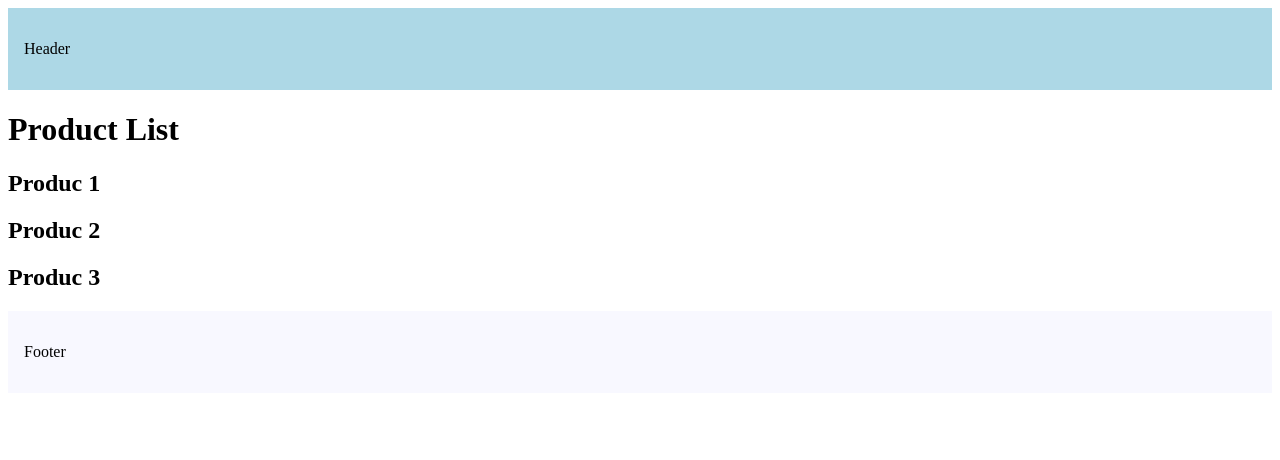
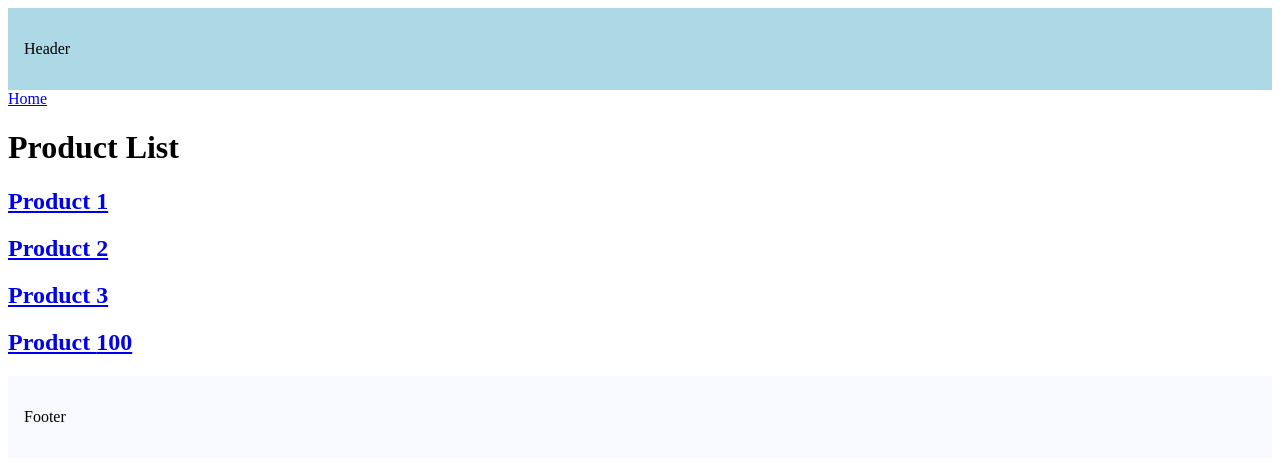
Before and after one commit to Atharvatathe/NextJs_codeevolution, a Next.js app in the folder routing-demo/: page /products in a window 1280 px wide. Shown: the top 460 px of the page. Built offline with nearby package versions, Linux system fonts and the light colour scheme.

Commit message:
Link navigation

```diff
--- a/routing-demo/src/app/products/page.tsx
+++ b/routing-demo/src/app/products/page.tsx
@@ -1,10 +1,28 @@
-export default function ProductList () {
-    return(
-        <>
-        <h1>Product List</h1>
-        <h2>Produc 1</h2>
-        <h2>Produc 2</h2>
-        <h2>Produc 3</h2>
-        </>
-    )
+import Link from "next/link";
+
+export default function ProductList() {
+  const productId = 100;
+  return (
+    <>
+      <Link href="/">Home</Link>
+      <h1>Product List</h1>
+      <h2>
+        <Link href={"/products/1"}>Product 1</Link>
+      </h2>
+      <h2>
+        {" "}
+        <Link href={"/products/2"}>Product 2</Link>
+      </h2>
+      <h2>
+        {" "}
+        <Link href={"/products/3"} replace>
+          Product 3
+        </Link>
+      </h2>
+      <h2>
+        {" "}
+        <Link href={`/products/${productId}`}>Product {productId}</Link>
+      </h2>
+    </>
+  );
 }
```
Also changed, not shown: routing-demo/src/app/page.tsx (+10 -2 lines).
